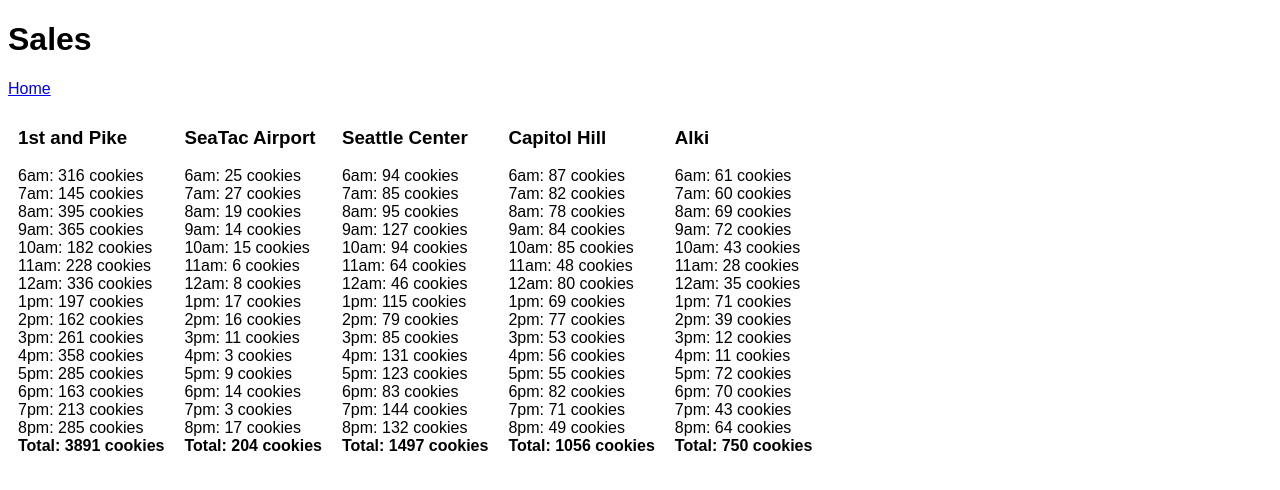
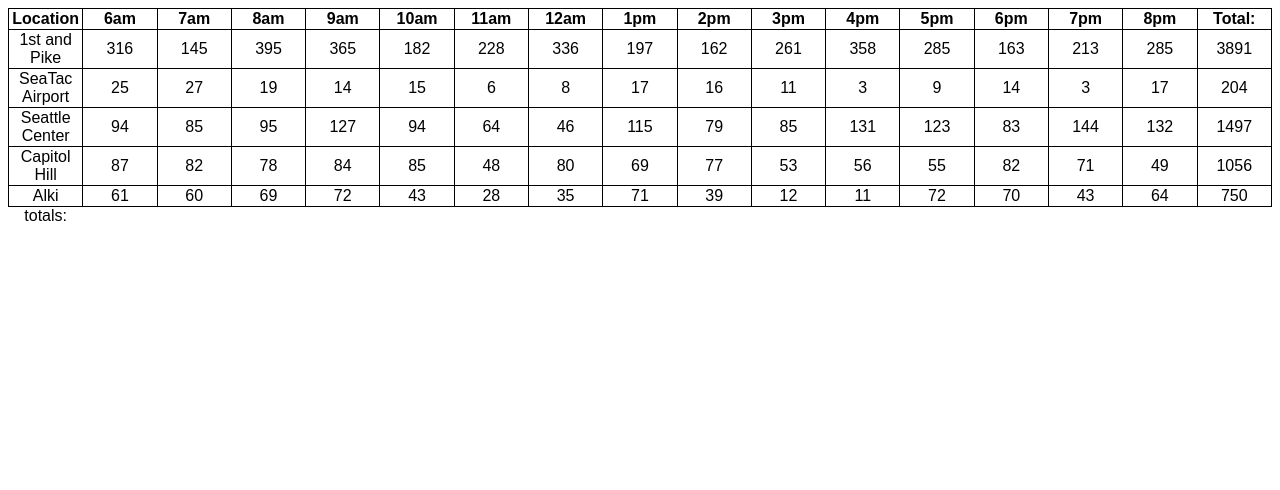
Before and after one commit to Stevengrant/cookie-stand, a plain HTML site: page pages/sales.html in a window 1280 px wide. Drawn offline with Linux system fonts and the light colour scheme.

Commit message:
got the tables set up

```diff
--- a/js/sales.js
+++ b/js/sales.js
@@ -1,38 +1,15 @@
 'use strict';
 
-var storeResultsEl = document.getElementById('storeResults');
+// User Stories and Feature Tasks
+// User Stories (MVP)
+// Technical Requirements
+
+//     The header row and footer row are each created in their own stand-alone function
+//     Duplicate code has been removed and DRY principles are evident
+//     Working on a non-master branch for the day, with regular commit history. Basically, every time you get something to work, you should do a commit. But you only need to push every couple of hours or so, tops.
+
+var table = document.querySelector('table');
 var locationArray = [];
-
-var resolvedTime = function (hour) {
-  let amPm = 'am';
-  //in case of pm
-  if (hour > 12) {
-    hour = hour - 12;
-    amPm = 'pm';
-  }
-  return `${hour}${amPm}`;
-};
-var writeStoreData = function (parentElement, locations) {
-  //for each location
-  for (let i = 0; i < locations.length; i++) {
-    let storeHeadder = document.createElement('h3');
-    let wrappingUlEl = document.createElement('ul');
-    storeHeadder.innerText = locations[i].locationName;
-    wrappingUlEl.appendChild(storeHeadder);
-
-    for (let j = 0; j < locations[i].cookiesSold.hourlyBreakdown.length; j++) {
-      let newLi = document.createElement('li');
-      newLi.innerText = `${resolvedTime(j + 6)}: ${locations[i].cookiesSold.hourlyBreakdown[j]} cookies`;
-      wrappingUlEl.appendChild(newLi);
-    }
-    parentElement.appendChild(wrappingUlEl);
-    let total = document.createElement('li');
-    total.classList.add('bold');
-    let totalText = `Total: ${locations[i].cookiesSold.totalSold} cookies`;
-    total.innerText = totalText;
-    wrappingUlEl.appendChild(total);
-  }
-};
 var getSalesNumbers = function (maxCust, minCust, avgCookieSale) {
   let total = 0;
   let temp = 0;
@@ -58,7 +35,7 @@ var calculateDaysSales = function (locationArray) {
     locationArray[i].cookiesSold = getSalesNumbers(locationArray[i].maxCust, locationArray[i].minCust, locationArray[i].avgCookieSale);
   }
 };
-
+//Store Constructor
 var Store = function (locationName, minCust, maxCust, avgCookieSale, cookiesSold = {}) {
   this.locationName = locationName;
   this.minCust = minCust;
@@ -66,12 +43,74 @@ var Store = function (locationName, minCust, maxCust, avgCookieSale, cookiesSold
   this.avgCookieSale = avgCookieSale;
   this.cookiesSold = cookiesSold;
 };
-
+var makeTimeString = function(hour){
+  let amPm = 'am';
+  if (hour > 12) {
+    hour -= 12;
+    amPm = 'pm';
+  }
+  return `${hour}${amPm}`;
+};
+Store.prototype.render = function (parentElement) {
+  let trEl = document.createElement('tr');
+  let tdEl = document.createElement('td');
+  tdEl.innerText = this.locationName;
+  trEl.appendChild(tdEl);
+  for (let i = 0; i < this.cookiesSold.hourlyBreakdown.length; i++) {
+    tdEl = document.createElement('td');
+    tdEl.innerText = this.cookiesSold.hourlyBreakdown[i];
+    trEl.appendChild(tdEl);
+  }
+  tdEl = document.createElement('td');
+  tdEl.innerText = this.cookiesSold.totalSold;
+  trEl.appendChild(tdEl);
+  parentElement.appendChild(trEl);
+};
 locationArray.push(new Store('1st and Pike', 23, 65, 6.3));
 locationArray.push(new Store('SeaTac Airport', 2, 24, 1.2));
-locationArray.push(new Store('Seattle Center',11, 38, 3.7));
-locationArray.push(new Store('Capitol Hill', 20,38,2.3));
-locationArray.push(new Store('Alki', 2, 16,4.6));
+locationArray.push(new Store('Seattle Center', 11, 38, 3.7));
+locationArray.push(new Store('Capitol Hill', 20, 38, 2.3));
+locationArray.push(new Store('Alki', 2, 16, 4.6));
 
 calculateDaysSales(locationArray);
-writeStoreData(storeResultsEl, locationArray);
+
+var drawTable = function (tableEl, locationArray) {
+  for (let i = 0; i < locationArray.length; i++) {
+    let workingRow = document.createElement('tr');
+    //location name
+    let locationNameEl = document.createElement('td');
+    locationNameEl.innerText = locationArray[i].locationName;
+    workingRow.appendChild(locationNameEl);
+    //hourly sales
+    locationArray[i].render(tableEl);
+  }
+};
+
+
+var drawTableHead = function () {
+  let headEl = document.createElement('thead');
+  let tdEl = document.createElement('td');
+  tdEl.innerText = 'Location';
+  headEl.appendChild(tdEl);
+  for ( let i = 0; i < 15; i++){
+    tdEl = document.createElement('td') ;
+    tdEl.innerText = makeTimeString(i+6);
+    headEl.appendChild(tdEl);
+  }
+  tdEl = document.createElement('td') ;
+  tdEl.innerText = 'Total:';
+  headEl.appendChild(tdEl);
+  table.appendChild(headEl);
+};
+var drawTableFooter = function () {
+  let tfootEl = document.createElement('tfoot');
+  let tdEl = document.createElement('el');
+  tdEl.innerText = 'totals:';
+  tfootEl.appendChild(tdEl);
+  table.appendChild(tfootEl);
+};
+
+drawTableHead();
+drawTable(table, locationArray);
+drawTableFooter();
+//writeStoreData(storeResultsEl, locationArray);
--- a/pages/sales.html
+++ b/pages/sales.html
@@ -1,5 +1,6 @@
 <!DOCTYPE html>
 <html lang="en">
+
 <head>
   <meta charset="UTF-8">
   <meta name="viewport" content="width=device-width, initial-scale=1.0">
@@ -7,19 +8,24 @@
   <link rel="stylesheet" href="./../styles/style.css">
   <title>Document</title>
 </head>
+
 <body>
   <main>
-    <header>
+    <!-- <header>
       <h1>Sales</h1>
     </header>
     <nav>
       <a href="/">Home</a>
     </nav>
     <section  id= 'storeResults'>
-    </section>
+    </section> -->
+    <table id='store-sales-table'>
 
+
+    </table>
   </main>
 
 </body>
 <script src="./../js/sales.js"></script>
+
 </html>
--- a/styles/style.css
+++ b/styles/style.css
@@ -14,3 +14,15 @@ ul {
   display: inline-block;
   margin: 10px;
 }
+table {
+  table-layout: fixed;
+  width: 100%;
+  border-collapse: collapse;
+  text-align: center;
+}
+table td {
+  border:1px solid black;
+}
+thead {
+  font-weight: 800;
+}
```
